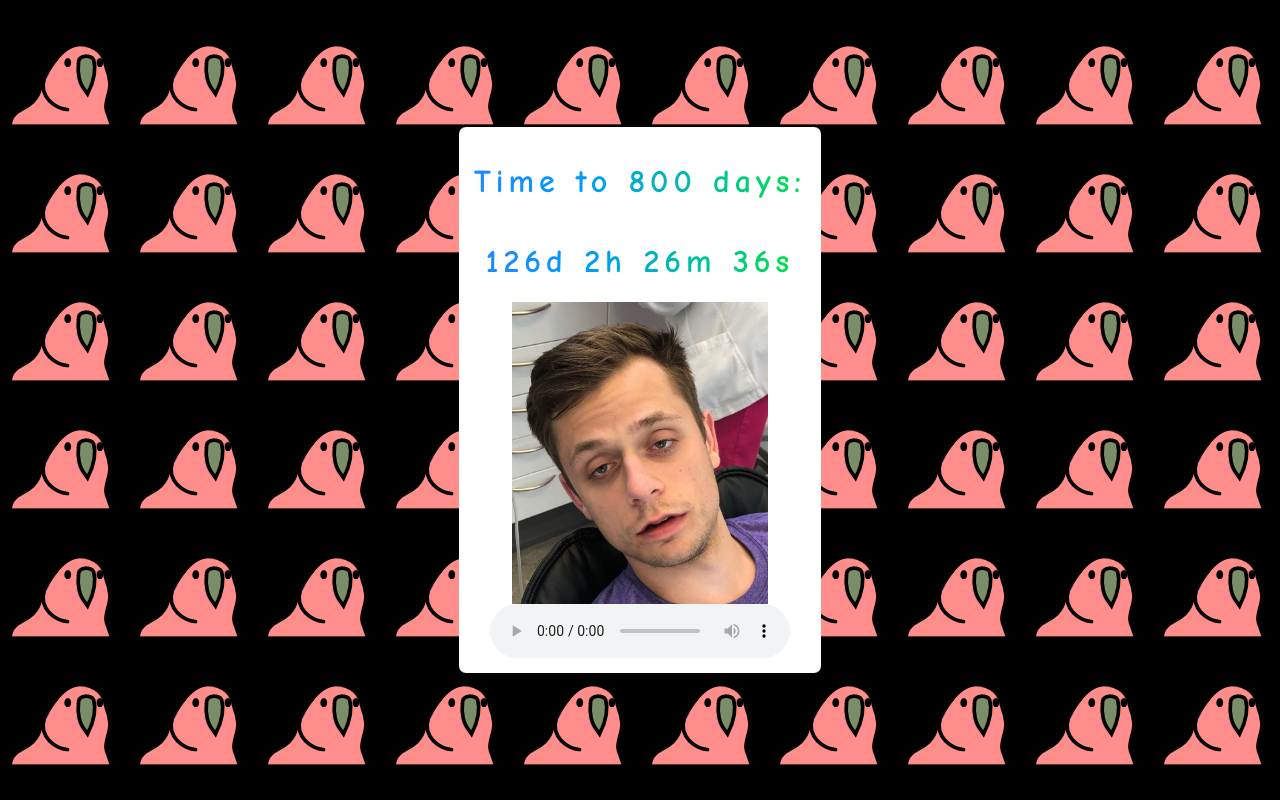
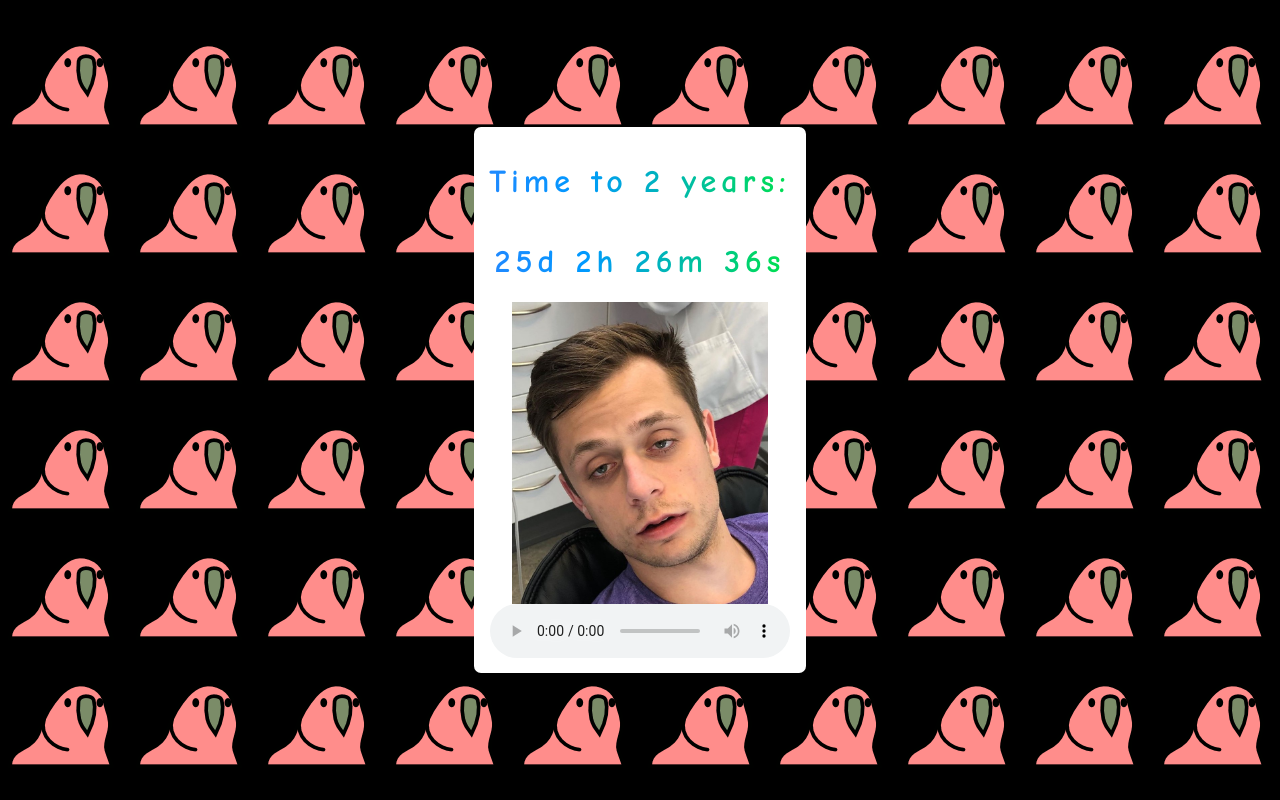
Before and after one commit to christophe-asselin/the-utimate-countdown, a plain HTML site: page index.html in a window 1280 px wide. Drawn offline with Linux system fonts and the light colour scheme.

Commit message:
Fixed date, again

```diff
--- a/index.html
+++ b/index.html
@@ -13,7 +13,7 @@
         <div class="celebration" id="left-celebration"></div>
         <div class="fireworks"></div>
         <div class="window">
-            <h1 class="rainbow rainbow-text-animated">Time to 800 days:</h1>
+            <h1 class="rainbow rainbow-text-animated">Time to 2 years:</h1>
             <h1 class="rainbow rainbow-text-animated" id="timer">0d 0h 0m 0s</h1>
             <img class="image" src="assets/hugo.jpg"/>
             <audio src="assets/finalcountdown.mp3" controls loop></audio>
--- a/script.js
+++ b/script.js
@@ -1,4 +1,4 @@
-const THE_DAY = new Date(2020, 3, 7, 0, 0, 0, 0).getTime();
+const THE_DAY = new Date(2019, 11, 28, 0, 0, 0, 0).getTime();
 
 const LEFT_CELEBRATION_GIF_NAMES = ['banana.gif', 'datboi.gif'];
 const RIGHT_CELEBRATION_GIF_NAMES = ['snoop.gif', 'wow.gif'];
```
